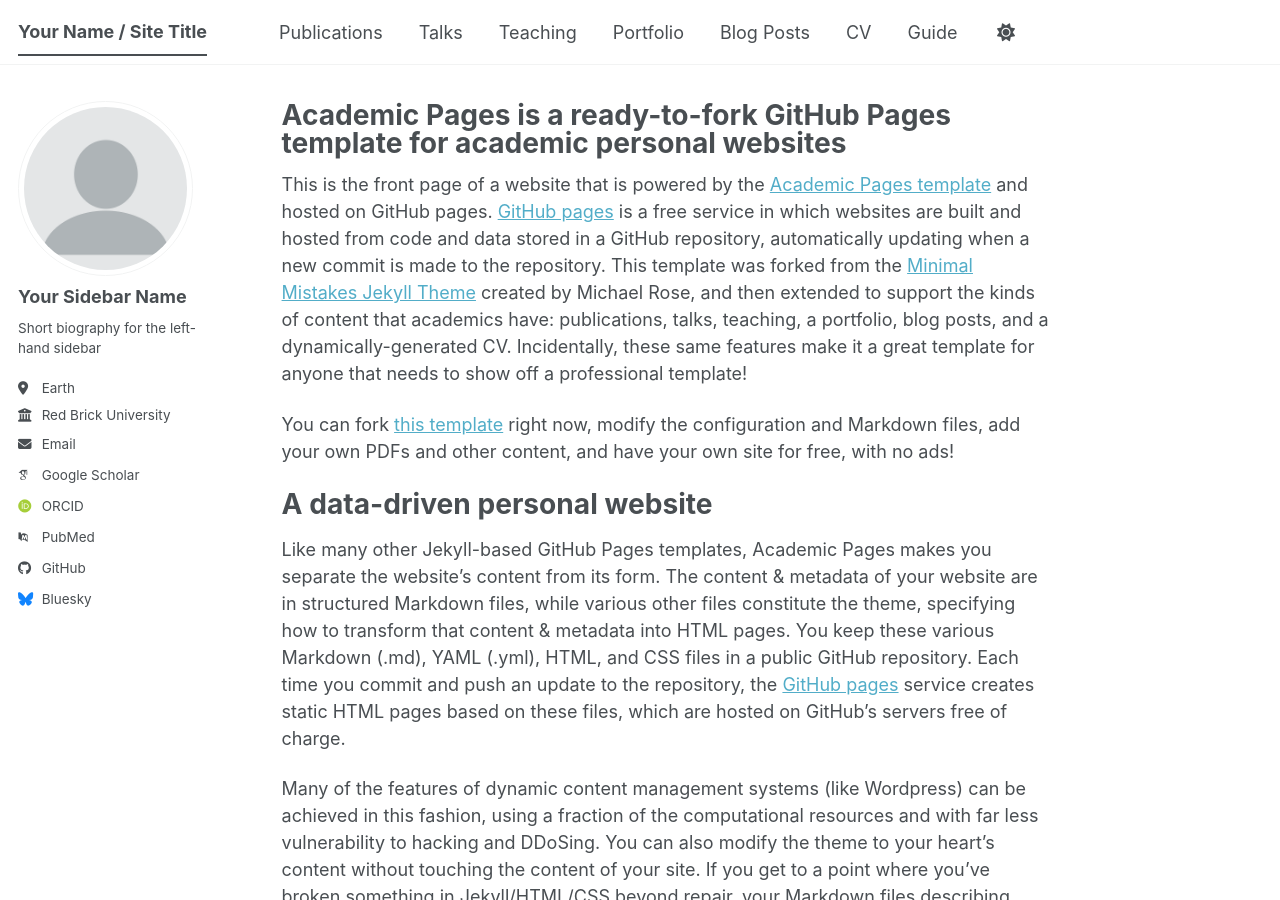
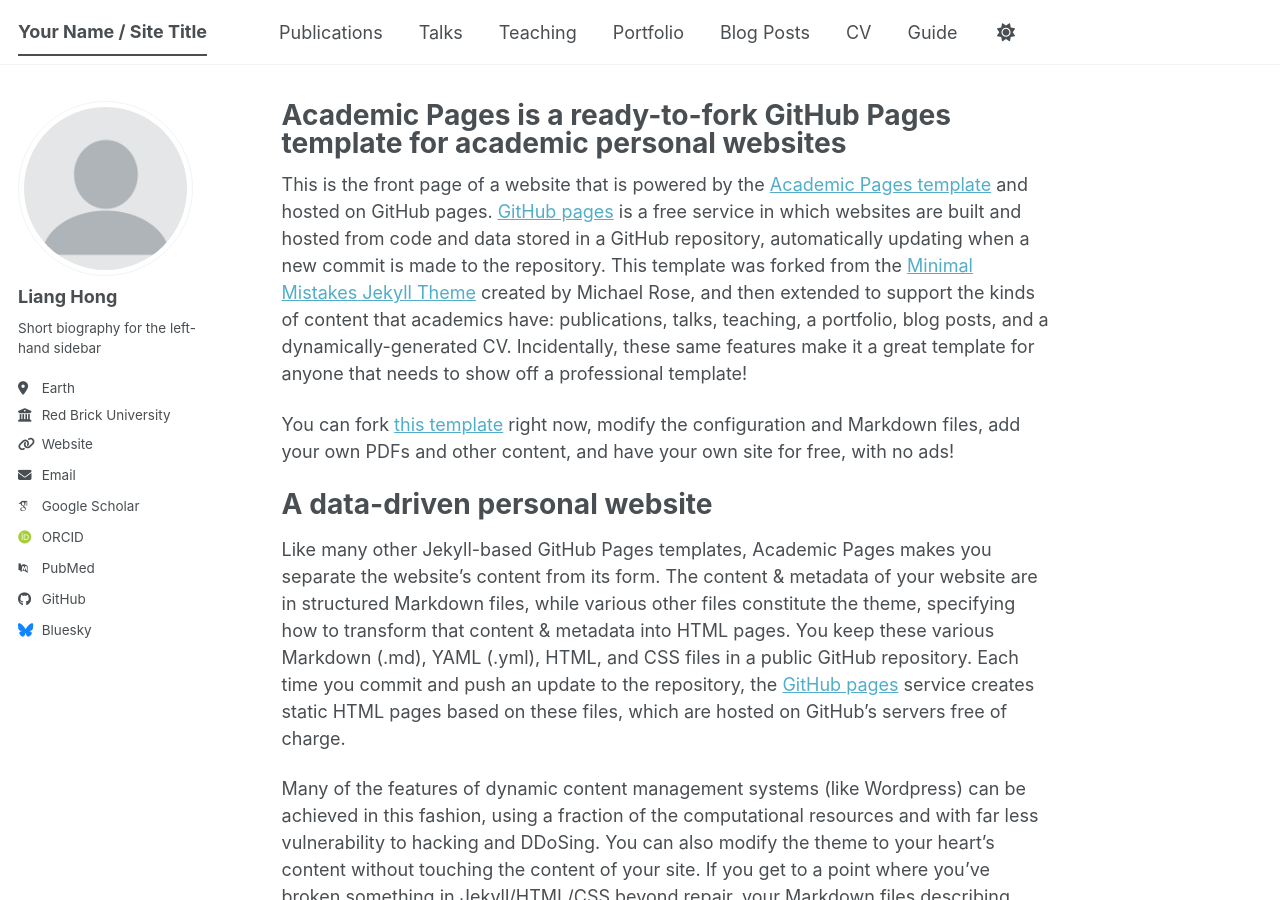
Before and after one commit to Liianne/Liianne.github.io, a Jekyll site: the page built from _pages/about.md, in a window 1280 px wide and 900 px high. Built offline with Jekyll 4.4.1, drawn with Linux system fonts in a browser that asks for light colours; some web fonts are replaced; a script bundle is joined from its source files by our own code; library files that are not in the unit come from our copies.

Commit message:
Update _config.yml

```diff
--- a/_config.yml
+++ b/_config.yml
@@ -24,12 +24,12 @@
 author:
   # Biographic information
   avatar           : "profile.png"
-  name             : "Your Sidebar Name"
+  name             : "Liang Hong"
   pronouns         : # example: "she/her"
   bio              : "Short biography for the left-hand sidebar"
   location         : "Earth"
   employer         : "Red Brick University"
-  uri              : # URL
+  uri              : "https://liianne.github.io/"
   email            : "none@example.org"
 
   # Academic websites
```
